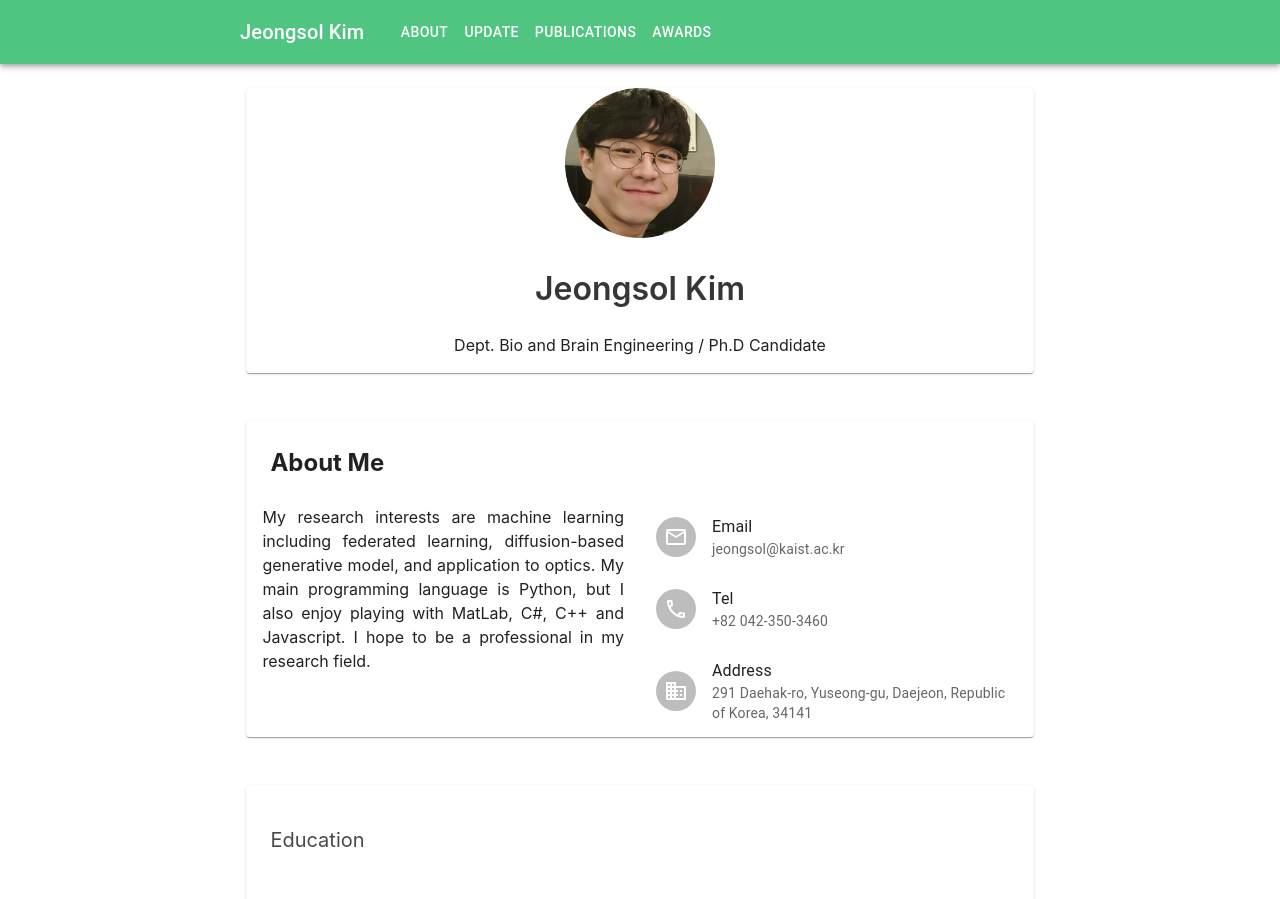
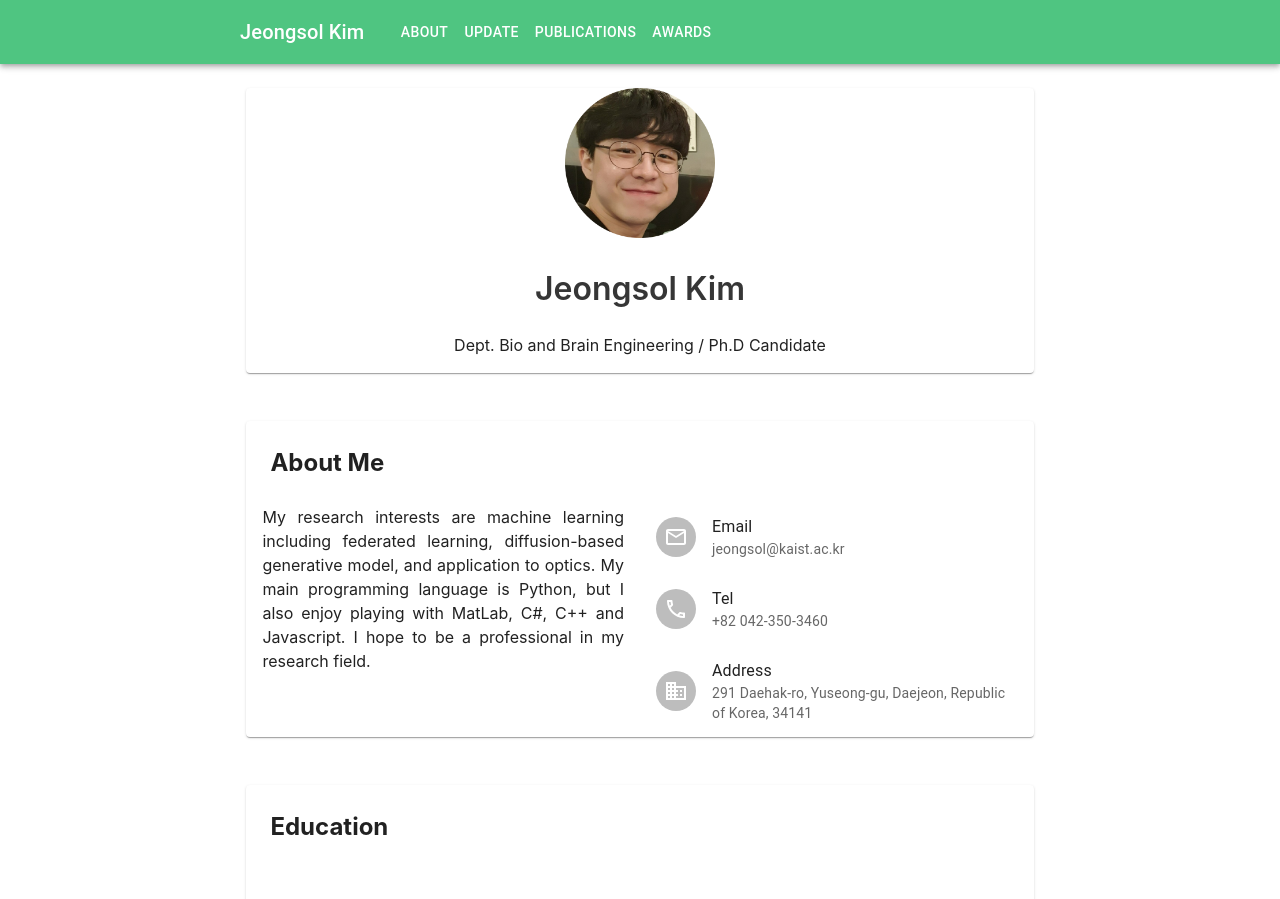
Before and after one commit to jeongsol-kim/jeongsol-kim, a React (Create React App) app: page / in a window 1280 px wide. Shown: the top 899 px of the page. Built offline with nearby package versions, Linux system fonts and the light colour scheme.

Commit message:
change title style

```diff
--- a/src/components/education/Education.js
+++ b/src/components/education/Education.js
@@ -9,9 +9,9 @@ const EducationBlock  = () => (
             <div className="columns is-centered has-text-centered">
                 <div className="column is-four-fifths">
                     <Card>
-                        <h4 className="subtitle left">
+                        <h2 style={{margin: '1em 1em', textAlign:'left'}}>
                             Education
-                        </h4>
+                        </h2>
                         <VerticalTimeline>
                             <VerticalTimelineElement
                                 className="vertical-timeline-element--education"
```
